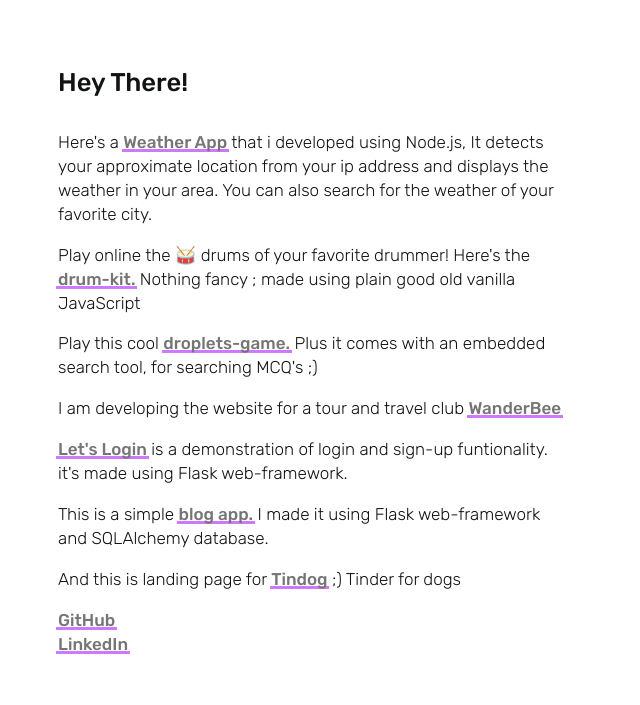
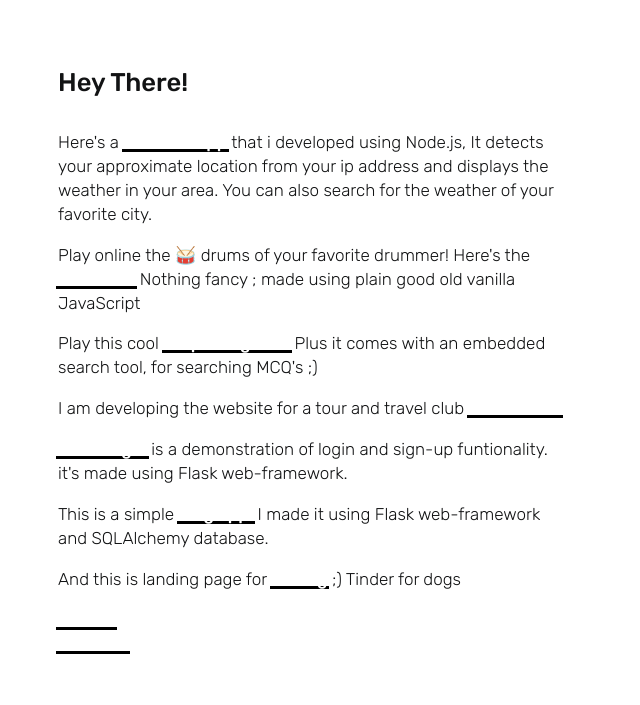
Before and after one commit to shahbaz42/projects, a plain HTML site: page index.html in a window 1280 px wide. Shown: the top 705 px of the page, without its empty margins (0-640 px from the left). Drawn offline with Linux system fonts and the light colour scheme.

Commit message:
Update styles.css

```diff
--- a/styles.css
+++ b/styles.css
@@ -34,7 +34,7 @@ a:after {
 	right: -0.1em;
 	bottom: 0;
 	transition: top 200ms cubic-bezier(0, 0.8, 0.13, 1);
-	background-color: rgba(175, 36, 255, 0.616);
+	background-color: black;
 }
 
 a:hover:after {
@@ -43,17 +43,17 @@ a:hover:after {
 
 a:link {
 	text-decoration: none;
-	color: #757575;
+	color: #fff;
 }
 
 a:visited {
 	text-decoration: none;
-	color: #757575;
+	color: black;
 }
 
 a:hover {
 	text-decoration: none;
-	color: #000000;
+	color: white;
 }
 
 a:active {
```
